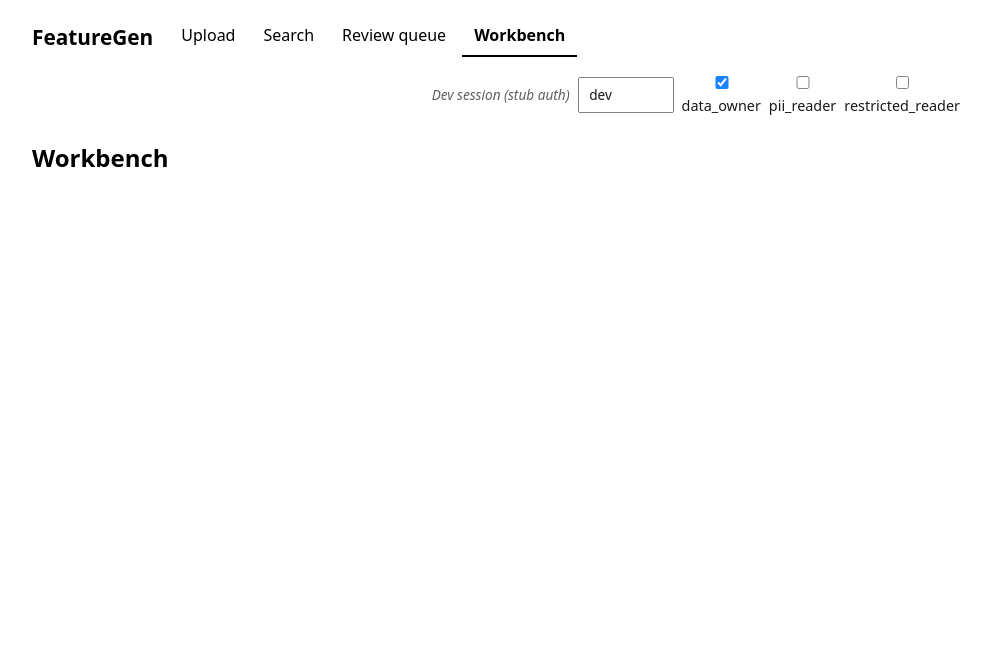
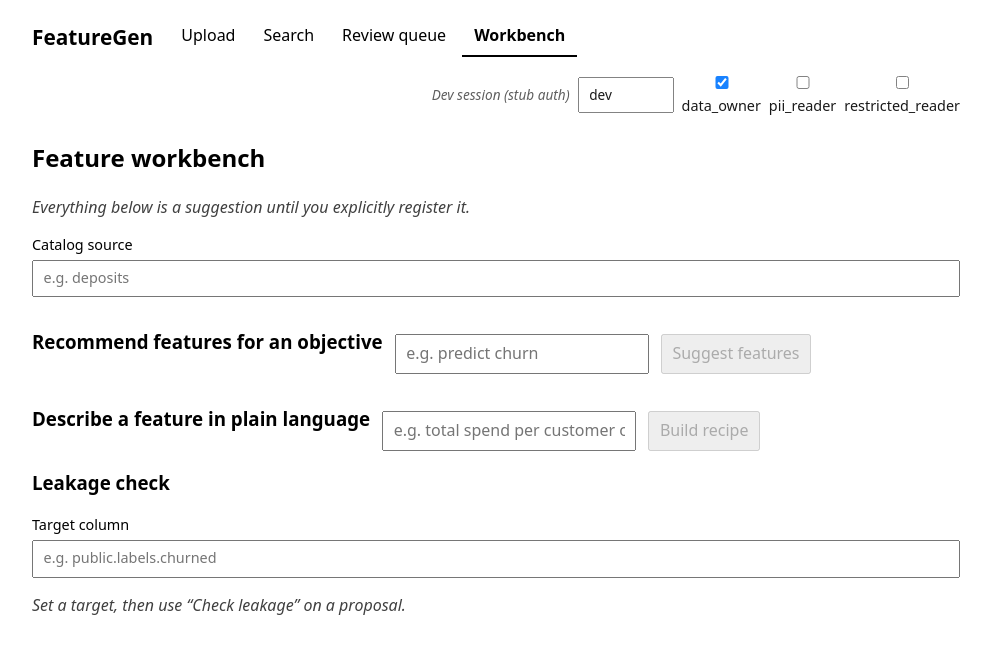
Before and after one commit to inder1991/feature-engineering, a React (Vite) app in the folder frontend/: page / in a window 1280 px wide. Both pictures are taken after a click on the button "Workbench". Shown: the top 654 px of the page, without its empty margins (144-1135 px from the left). Built offline with nearby package versions, Linux system fonts and the light colour scheme.

Commit message:
feat(frontend): feature workbench — proposals, deterministic join path, leakage banner, confirm-to-register
Co-Authored-By: Claude Fable 5 <noreply@anthropic.com>

```diff
--- a/frontend/src/App.tsx
+++ b/frontend/src/App.tsx
@@ -3,6 +3,7 @@ import { SessionBar } from './SessionBar'
 import { ReviewQueueScreen } from './screens/ReviewQueueScreen'
 import { SearchScreen } from './screens/SearchScreen'
 import { UploadScreen } from './screens/UploadScreen'
+import { WorkbenchScreen } from './screens/WorkbenchScreen'
 
 const TABS = ['Upload', 'Search', 'Review queue', 'Workbench'] as const
 export type Tab = (typeof TABS)[number]
@@ -31,7 +32,7 @@ export default function App() {
         {tab === 'Upload' && <UploadScreen onReviewQueue={openReview} />}
         {tab === 'Search' && <SearchScreen />}
         {tab === 'Review queue' && <ReviewQueueScreen initialSource={reviewSource} />}
-        {tab === 'Workbench' && <section><h2>Workbench</h2></section>}
+        {tab === 'Workbench' && <WorkbenchScreen />}
       </main>
     </div>
   )
--- /dev/null
+++ b/frontend/src/screens/WorkbenchScreen.tsx
@@ -0,0 +1,215 @@
+import { type FormEvent, useState } from 'react'
+import {
+  ApiError, type FeatureIdea, type LeakageWarning, type Recipe,
+  featureRecipe, leakageCheck, recommendFeatures, registerFeature,
+} from '../api'
+
+export function WorkbenchScreen() {
+  const [source, setSource] = useState('')
+  const [objective, setObjective] = useState('')
+  const [proposals, setProposals] = useState<FeatureIdea[] | null>(null)
+  const [nlQuery, setNlQuery] = useState('')
+  const [recipe, setRecipe] = useState<Recipe | null>(null)
+  const [target, setTarget] = useState('')
+  const [warnings, setWarnings] = useState<LeakageWarning[] | null>(null)
+  const [confirming, setConfirming] = useState<string | null>(null)
+  const [registered, setRegistered] = useState<Record<string, string>>({})
+  const [notice, setNotice] = useState('')
+
+  function fail(err: unknown) {
+    setNotice(
+      err instanceof ApiError && err.status === 503
+        ? 'AI assist is not configured on this deployment — no LLM provider is enabled.'
+        : err instanceof ApiError
+          ? err.detail
+          : String(err),
+    )
+  }
+
+  async function suggest(e: FormEvent) {
+    e.preventDefault()
+    setNotice('')
+    try {
+      setProposals(await recommendFeatures(objective.trim(), source.trim() || null))
+    } catch (err) {
+      setProposals(null)
+      fail(err)
+    }
+  }
+
+  async function buildRecipe(e: FormEvent) {
+    e.preventDefault()
+    setNotice('')
+    try {
+      setRecipe(await featureRecipe(nlQuery.trim(), source.trim()))
+    } catch (err) {
+      setRecipe(null)
+      fail(err)
+    }
+  }
+
+  async function checkLeakage(p: FeatureIdea) {
+    setNotice('')
+    try {
+      setWarnings(await leakageCheck(p.derives_from, target.trim()))
+    } catch (err) {
+      setWarnings(null)
+      fail(err)
+    }
+  }
+
+  async function confirmRegister(p: FeatureIdea) {
+    setNotice('')
+    try {
+      const id = await registerFeature({
+        name: p.name, description: p.description, grain_table: p.grain_table,
+        aggregation: p.aggregation, as_of_column: null,
+        derives_from: p.derives_from.map(ref => ({
+          catalog_source: source.trim(), object_ref: ref })),
+      })
+      setRegistered(prev => ({ ...prev, [p.name]: id }))
+      setConfirming(null)
+    } catch (err) {
+      fail(err)
+    }
+  }
+
+  const fansOut = recipe?.join_path.some(s => s.cardinality === '1:N') ?? false
+
+  return (
+    <section>
+      <h2>Feature workbench</h2>
+      <p className="hint">Everything below is a suggestion until you explicitly register it.</p>
+      <label>
+        Catalog source
+        <input
+          aria-label="catalog source"
+          value={source}
+          onChange={e => setSource(e.target.value)}
+          placeholder="e.g. deposits"
+        />
+      </label>
+      {notice && (
+        <p role="alert" className="notice">
+          {notice}
+        </p>
+      )}
+
+      <form onSubmit={suggest}>
+        <h3>Recommend features for an objective</h3>
+        <input
+          aria-label="objective"
+          value={objective}
+          onChange={e => setObjective(e.target.value)}
+          placeholder="e.g. predict churn"
+        />
+        <button type="submit" disabled={!objective.trim()}>Suggest features</button>
+      </form>
+      {proposals?.length === 0 && (
+        <p className="empty">No grounded proposals for that objective.</p>
+      )}
+      {proposals?.map(p => (
+        <article className="card proposal" key={p.name}>
+          <header>
+            <span className="badge proposal">proposal</span>
+            <strong>{p.name}</strong>
+          </header>
+          <p>{p.description}</p>
+          <dl>
+            <div><dt>derives from</dt><dd>{p.derives_from.join(', ')}</dd></div>
+            {p.aggregation && <div><dt>aggregation</dt><dd>{p.aggregation}</dd></div>}
+            {p.grain_table && <div><dt>grain</dt><dd>{p.grain_table}</dd></div>}
+          </dl>
+          {registered[p.name] ? (
+            <p className="registered">
+              Registered as <code>{registered[p.name]}</code>
+            </p>
+          ) : confirming === p.name ? (
+            <span>
+              <button onClick={() => confirmRegister(p)}>Confirm register</button>
+              <button onClick={() => setConfirming(null)}>Cancel</button>
+            </span>
+          ) : (
+            <span>
+              <button disabled={!source.trim()} onClick={() => setConfirming(p.name)}>
+                Register…
+              </button>
+              <button disabled={!target.trim()} onClick={() => checkLeakage(p)}>
+                Check leakage
+              </button>
+            </span>
+          )}
+        </article>
+      ))}
+
+      <form onSubmit={buildRecipe}>
+        <h3>Describe a feature in plain language</h3>
+        <input
+          aria-label="feature description"
+          value={nlQuery}
+          onChange={e => setNlQuery(e.target.value)}
+          placeholder="e.g. total spend per customer over 90 days"
+        />
+        <button type="submit" disabled={!nlQuery.trim() || !source.trim()}>Build recipe</button>
+      </form>
+      {recipe && (
+        <article className="card recipe">
+          <header>
+            <span className="badge proposal">proposal</span>
+            <strong>Recipe</strong>
+          </header>
+          <dl>
+            {recipe.grain_table && <div><dt>grain</dt><dd>{recipe.grain_table}</dd></div>}
+            {recipe.aggregation && <div><dt>aggregation</dt><dd>{recipe.aggregation}</dd></div>}
+            <div><dt>derives from</dt><dd>{recipe.derives_from.join(', ') || '—'}</dd></div>
+            {recipe.as_of_column && <div><dt>as-of</dt><dd>{recipe.as_of_column}</dd></div>}
+          </dl>
+          {recipe.join_path.length > 0 && (
+            <>
+              <h4>Join path (real edges)</h4>
+              <ol>
+                {recipe.join_path.map(s => (
+                  <li key={`${s.from_ref}->${s.to_ref}`}>
+                    <code>{s.from_ref}</code> → <code>{s.to_ref}</code> ({s.cardinality ?? 'unknown'})
+                  </li>
+                ))}
+              </ol>
+              {fansOut && (
+                <p className="warning">
+                  ⚠ a 1:N hop fans out — aggregate before joining or the feature will double-count.
+                </p>
+              )}
+            </>
+          )}
+        </article>
+      )}
+
+      <section aria-label="leakage">
+        <h3>Leakage check</h3>
+        <label>
+          Target column
+          <input
+            aria-label="target column"
+            value={target}
+            onChange={e => setTarget(e.target.value)}
+            placeholder="e.g. public.labels.churned"
+          />
+        </label>
+        <p className="hint">Set a target, then use “Check leakage” on a proposal.</p>
+        {warnings?.length === 0 && <p className="empty">No leakage warnings.</p>}
+        {warnings && warnings.length > 0 && (
+          <div className="warning-banner" role="alert">
+            <strong>Possible target leakage</strong>
+            <ul>
+              {warnings.map(w => (
+                <li key={w.object_ref}>
+                  <code>{w.object_ref}</code> — {w.reason}
+                </li>
+              ))}
+            </ul>
+          </div>
+        )}
+      </section>
+    </section>
+  )
+}
```
Also changed, not shown: 2 other files (tests, documents, lock files or other folders).
